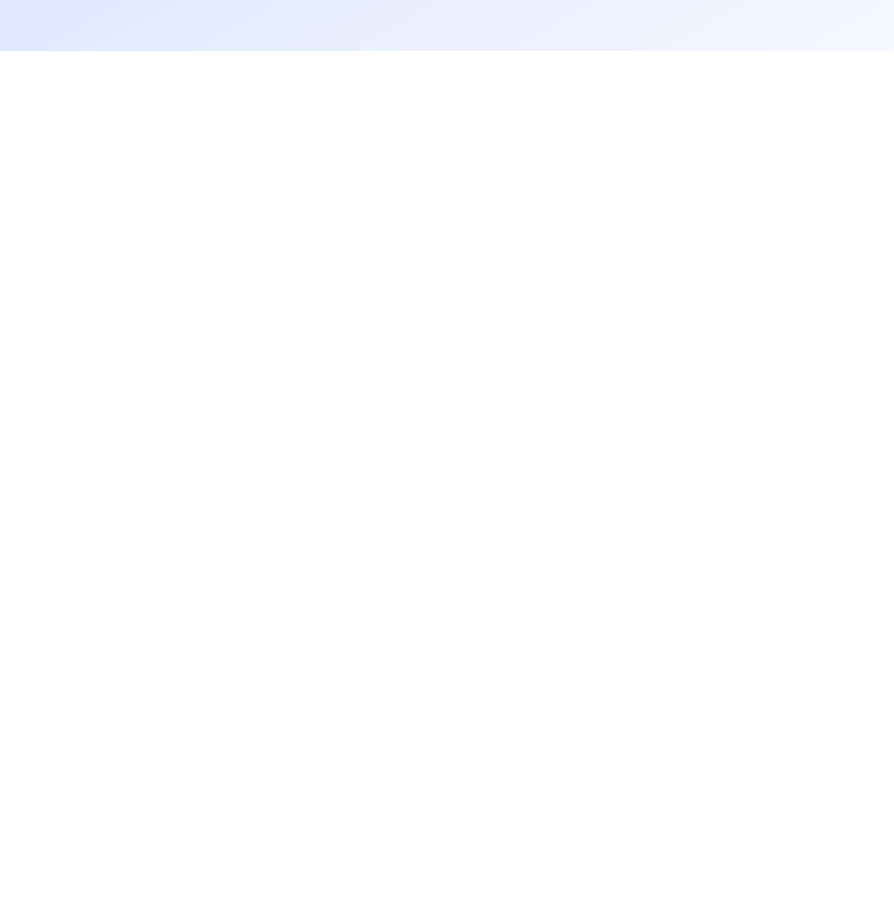
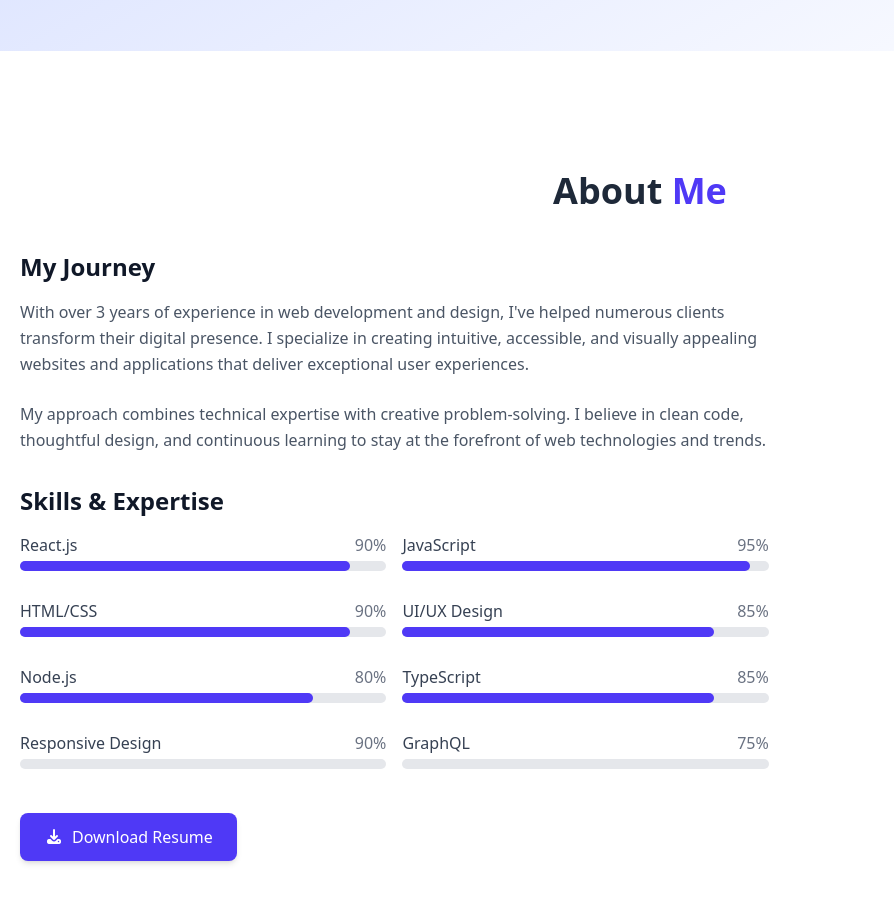
Before and after one commit to JuniorTukula/JuniorP-Spark, a React (Vite) app: page / in a window 1280 px wide. Shown: the part 680-1581 px from the top of the page, without its empty margins (0-894 px from the left). Before the commit the page ends 800 px from the top, so only its background shows below. Built offline with nearby package versions, Linux system fonts and the light colour scheme.

Commit message:
add About Section

```diff
--- a/src/App.jsx
+++ b/src/App.jsx
@@ -281,6 +281,82 @@ const App = () => {
           </div>
         </div>
       </section>
+
+       {/* About Section */}
+       <section
+        ref={aboutRef}
+        id="about"
+        className="py-20 bg-white"
+      >
+
+
+<h1></h1>
+
+        <div className="container mx-auto px-4">
+          <h2 className="text-3xl md:text-4xl font-bold text-center mb-10 animate-on-scroll opacity-0 transition-all duration-1000 transform translate-y-10">
+            About <span className="text-indigo-600">Me</span>
+          </h2>
+
+          <div className="flex flex-col md:flex-row items-center">
+            {/* Image - Top on mobile, Left on desktop */}
+            <div className="w-full md:w-1 mb-10 md:mb-0 animate-on-scroll opacity-0 transition-all duration-1000 transform translate-y-10" style={{animationDelay: '0.2s'}}>
+              <div className="relative mx-auto md:mr-0 md:mr-0 max-w-sm">
+                <div ></div>
+
+
+
+                 <div>
+
+
+
+
+                 </div>
+
+              </div>
+            </div>
+
+            {/* Bio and Skills - Bottom on mobile, Right on desktop */}
+            <div className="w-full md:w-3/5 animate-on-scroll opacity-0 transition-all duration-1000 transform translate-y-10" style={{animationDelay: '0.4s'}}>
+              <h3 className="text-2xl font-bold mb-4 text-gray-900">My Journey</h3>
+              <p className="text-gray-600 mb-6 leading-relaxed">
+                With over 3 years of experience in web development and design, I've helped numerous clients transform their digital presence. I specialize in creating intuitive, accessible, and visually appealing websites and applications that deliver exceptional user experiences.
+              </p>
+              <p className="text-gray-600 mb-8 leading-relaxed">
+                My approach combines technical expertise with creative problem-solving. I believe in clean code, thoughtful design, and continuous learning to stay at the forefront of web technologies and trends.
+              </p>
+
+              <h3 className="text-2xl font-bold mb-4 text-gray-900">Skills & Expertise</h3>
+              <div className="grid grid-cols-1 md:grid-cols-2 gap-4 mb-8">
+                {skills.map((skill, index) => (
+                  <div key={index} className="mb-3">
+                    <div className="flex justify-between mb-1">
+                      <span className="text-gray-700 font-medium">{skill.name}</span>
+                      <span className="text-gray-500">{skill.level}%</span>
+                    </div>
+                    <div className="w-full bg-gray-200 rounded-full h-2.5">
+                      <div
+                        className="bg-indigo-600 h-2.5 rounded-full animate-on-scroll opacity-0 transition-all duration-1000"
+                        style={{
+                          width: `${skill.level}%`,
+                          animationDelay: `${0.3 + index * 0.1}s`
+                        }}
+                      ></div>
+                    </div>
+                  </div>
+                ))}
+              </div>
+
+              <button
+                onClick={() => window.open('/resume.pdf', '_blank')}
+                className="!rounded-button bg-indigo-600 hover:bg-indigo-700 text-white px-6 py-3 rounded-lg font-medium transition-colors duration-300 shadow-md hover:shadow-lg flex items-center cursor-pointer"
+              >
+                <i className="fas fa-download mr-2"></i>
+                Download Resume
+              </button>
+            </div>
+          </div>
+        </div>
+      </section>
       {/* animations css */}
       <style jsx>{`
         .animate-on-scroll {
```
